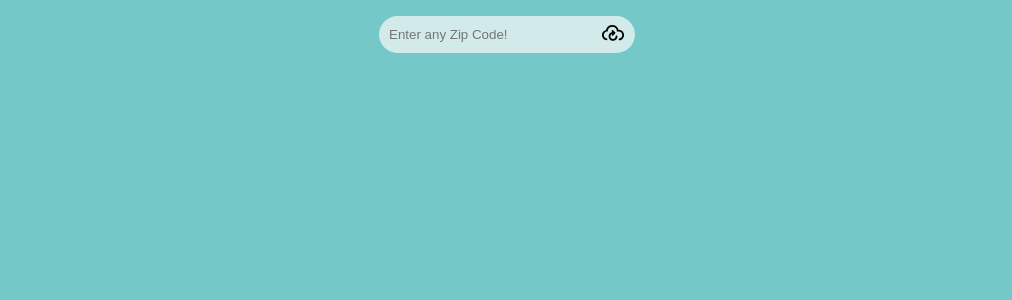
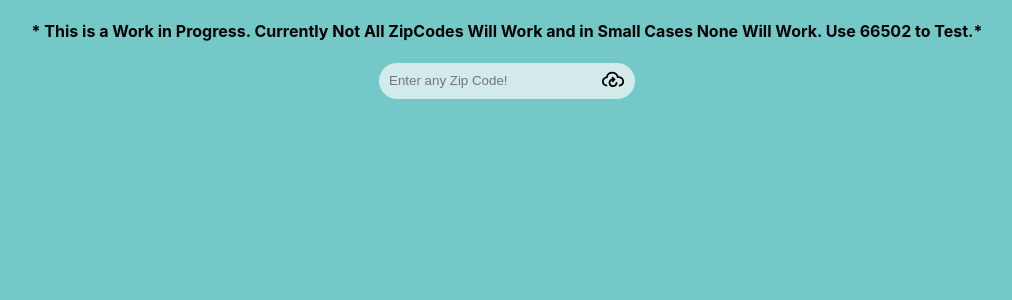
Before and after one commit to JWeilert/WeatherReactApp, a React (Create React App) app: page / in a window 1280 px wide. Shown: the top 300 px of the page, without its empty margins (133-1145 px from the left). Built offline with nearby package versions, Linux system fonts and the light colour scheme; no server answers.

Commit message:
Added note

```diff
--- a/src/components/zipSearch.js
+++ b/src/components/zipSearch.js
@@ -55,6 +55,10 @@ function LookupZip() {
   if (loading === false) {
     return (
       <div>
+        <h4>
+          * This is a Work in Progress. Currently Not All ZipCodes Will Work and
+          in Small Cases None Will Work. Use 66502 to Test.*
+        </h4>
         <div id="searchBar">
           <input
             id="zipCode"
```
